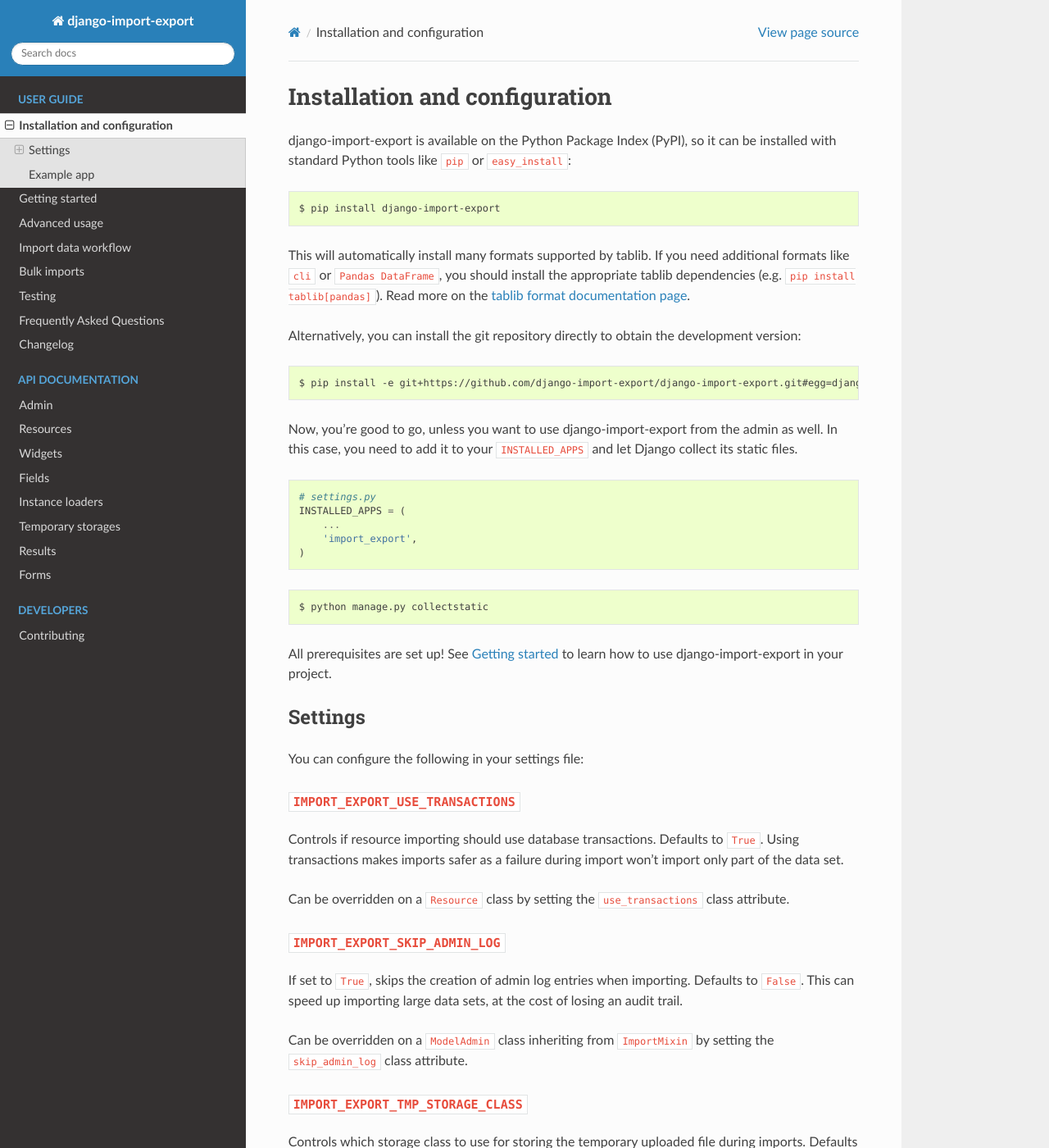
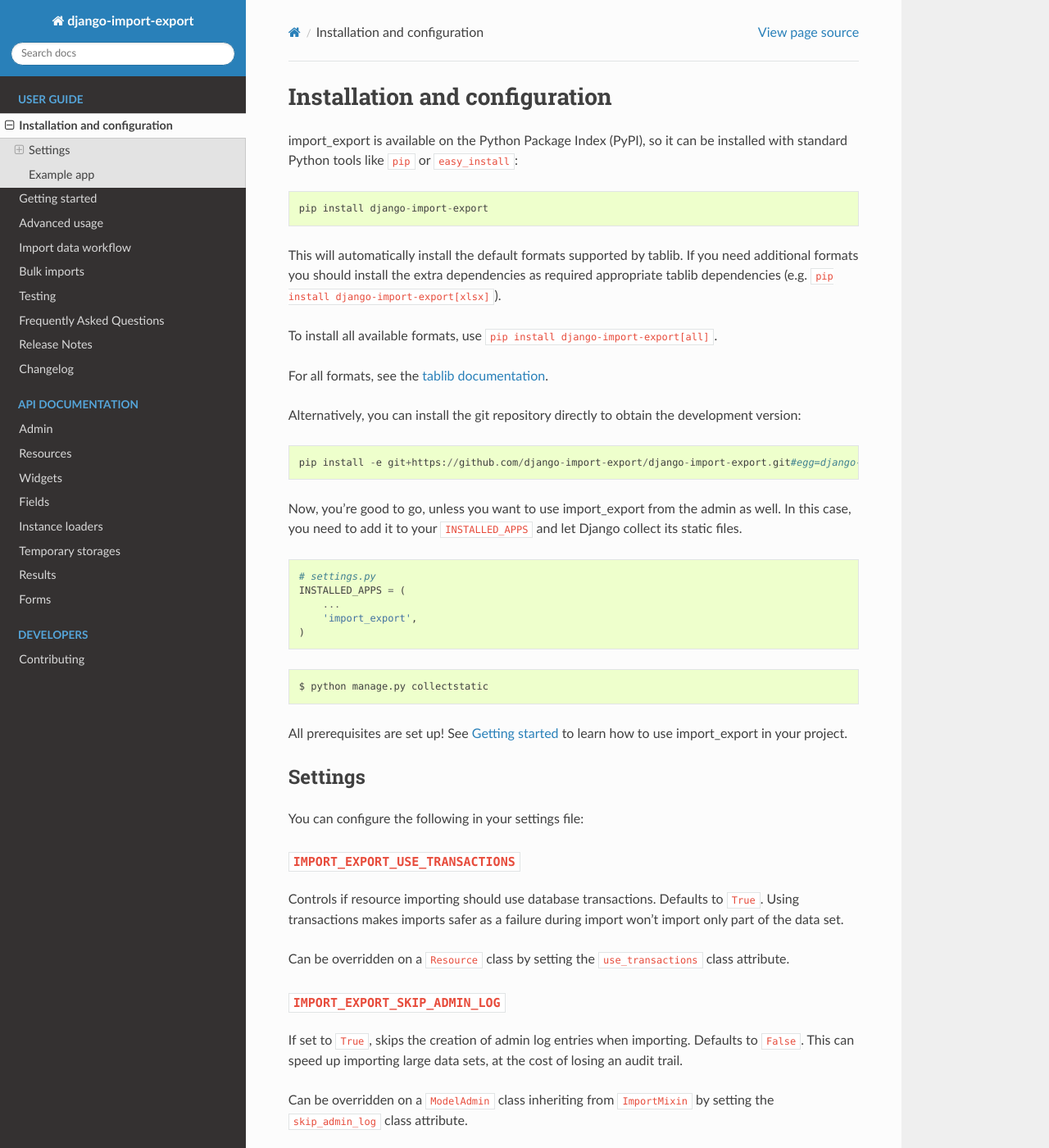
Before and after one commit to django-import-export/django-import-export, a Sphinx documentation site: the page built from docs/installation.rst, in a window 1280 px wide and 1400 px high. Shown: the whole window at 82% size. Built offline with Sphinx 7.4.7 and the Read the Docs theme 2.0.0, drawn with Linux system fonts in a browser that asks for light colours; pages that are not in the unit, such as notebooks, are missing from menus; the version number could not be read and is left out; some of the changed text lies outside the part shown.

```diff
--- a/docs/index.rst
+++ b/docs/index.rst
@@ -43,6 +43,7 @@ exporting data with included admin integration.
    celery
    testing
    faq
+   release_notes
    changelog
 
 .. toctree::
--- a/docs/installation.rst
+++ b/docs/installation.rst
@@ -2,24 +2,26 @@
 Installation and configuration
 ==============================
 
-django-import-export is available on the Python Package Index (PyPI), so it
+import_export is available on the Python Package Index (PyPI), so it
 can be installed with standard Python tools like ``pip`` or ``easy_install``::
 
-    $ pip install django-import-export
+  pip install django-import-export
 
-This will automatically install many formats supported by tablib. If you need
-additional formats like ``cli`` or ``Pandas DataFrame``, you should install the
-appropriate tablib dependencies (e.g. ``pip install tablib[pandas]``). Read
-more on the `tablib format documentation page`_.
+This will automatically install the default formats supported by tablib.
+If you need additional formats you should install the extra dependencies as required
+appropriate tablib dependencies (e.g. ``pip install django-import-export[xlsx]``).
 
-.. _tablib format documentation page: https://tablib.readthedocs.io/en/stable/formats.html
+To install all available formats, use ``pip install django-import-export[all]``.
+
+For all formats, see the
+`tablib documentation <https://tablib.readthedocs.io/en/stable/formats.html>`_.
 
 Alternatively, you can install the git repository directly to obtain the
 development version::
 
-    $ pip install -e git+https://github.com/django-import-export/django-import-export.git#egg=django-import-export
+  pip install -e git+https://github.com/django-import-export/django-import-export.git#egg=django-import-export
 
-Now, you're good to go, unless you want to use django-import-export from the
+Now, you're good to go, unless you want to use import_export from the
 admin as well. In this case, you need to add it to your ``INSTALLED_APPS`` and
 let Django collect its static files.
 
@@ -36,7 +38,7 @@ let Django collect its static files.
     $ python manage.py collectstatic
 
 All prerequisites are set up! See :doc:`getting_started` to learn how to use
-django-import-export in your project.
+import_export in your project.
 
 
 
@@ -199,7 +201,7 @@ The values must be those provided in ``import_export.formats.base_formats`` e.g
 Example app
 ===========
 
-There's an example application that showcases what django-import-export can do.
+There's an example application that showcases what import_export can do.
 It's assumed that you have set up a Python ``venv`` with all required dependencies
 (from ``test.txt`` requirements file) and are able to run Django locally.
 
```
Also changed, not shown: docs/release_notes.rst (added, +242 -0 lines), pyproject.toml (+12 -1 lines), 3 other files.
